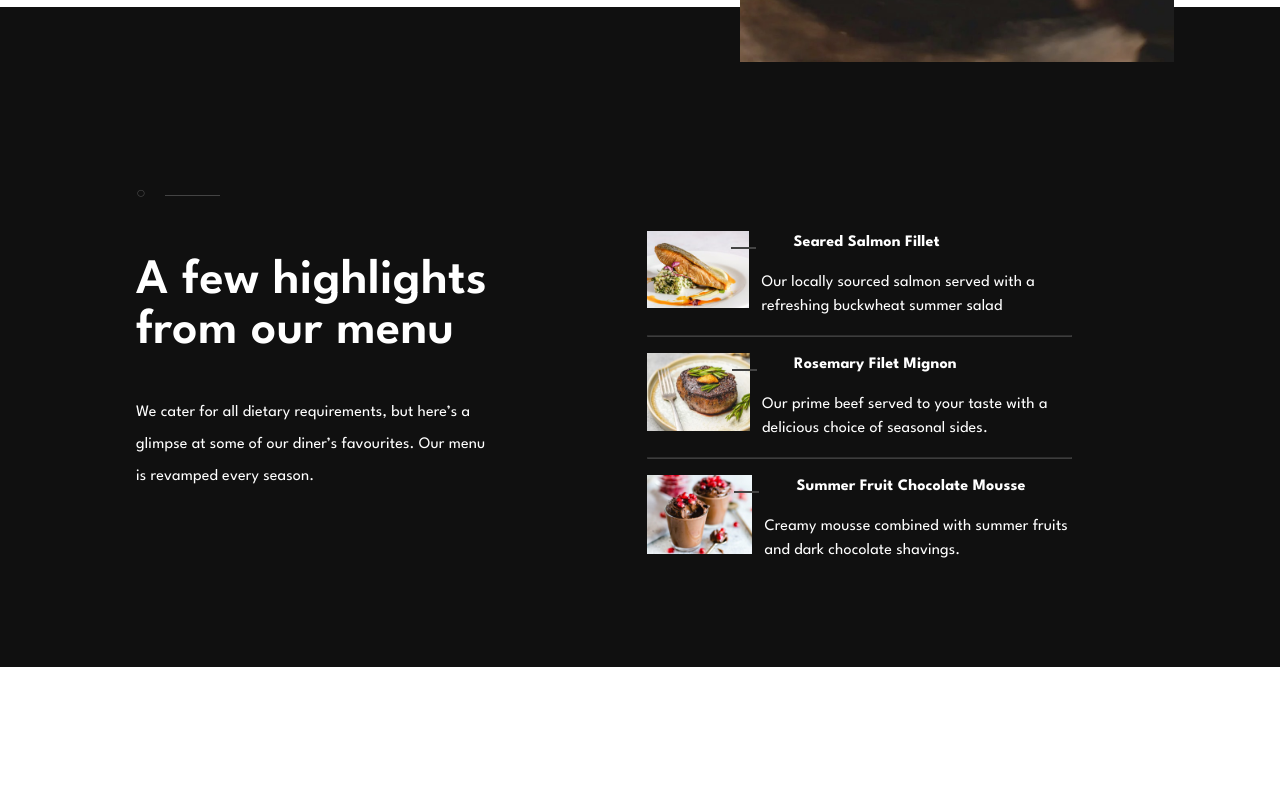
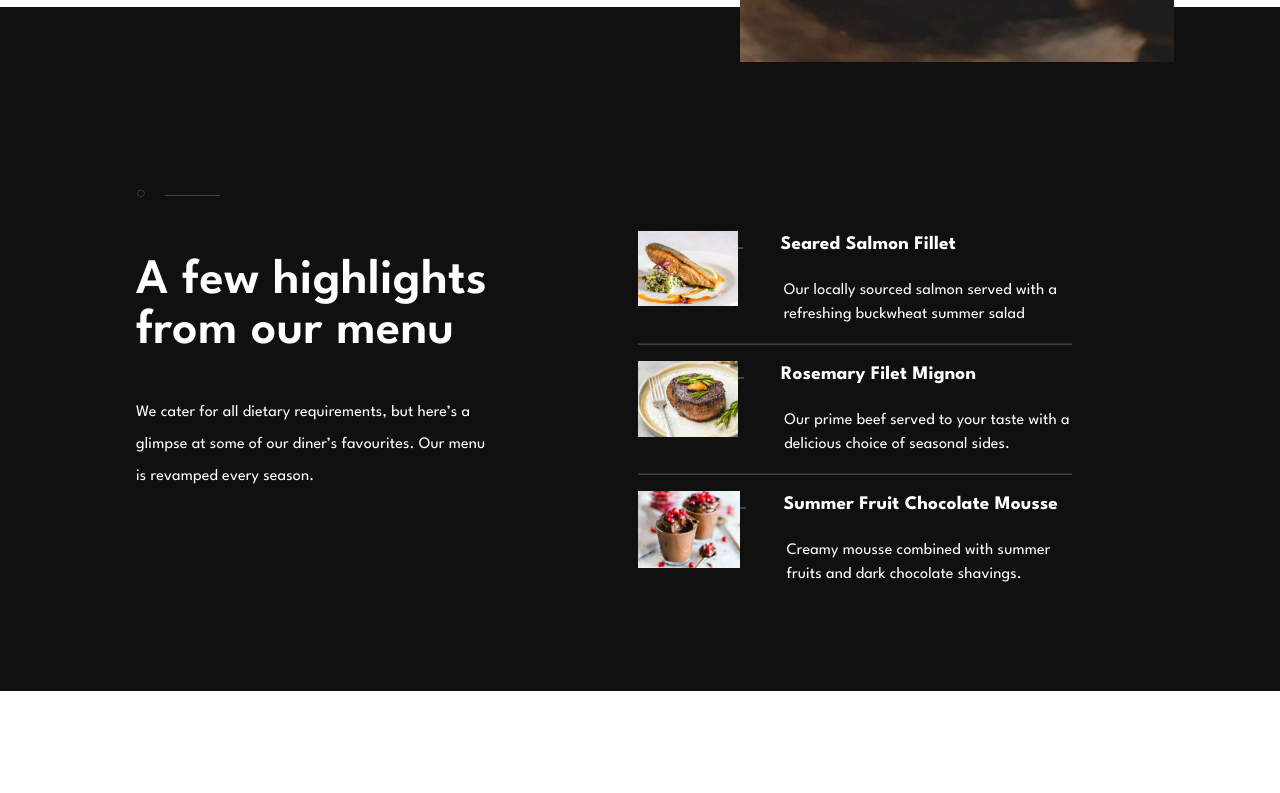
Before and after one commit to ItaloDev-Marcelo/DineRestaurant-CH-MUI-17, a React (Vite) app: page / in a window 1280 px wide. Shown: the part 2000-2793 px from the top of the page. Built offline with nearby package versions, Linux system fonts and the light colour scheme.

Commit message:
up part 1

```diff
--- a/src/App.css
+++ b/src/App.css
@@ -23,7 +23,7 @@ body
   background-repeat: no-repeat;
   background-position: center;
   background-size: cover;
-  height: 100vh;
+  height: 80vh;
   width: 100vw;
 }
 
@@ -159,17 +159,28 @@ h5 {
 }
 
 
+@media (min-width: 414px) {
+
+body
+.Dine-home {
+  height: 75vh;
+}
+
+}
 
 
-@media (min-width: 600px)  {
+@media (min-width: 800px)  {
 
 body
 .Dine-home {
   background-image: url(./assets/images/homepage/hero-bg-tablet@2x.jpg);
   height: 984px;
+  background-position: top 25% center;
   width: 100%;
 
 }
+
+
 
 hr {
   width: 100%;
@@ -202,13 +213,6 @@ picture div img  {
    margin-left: -2em;
 }
 
-
-.Middle-Page {
-  background-image: url(./assets/images/homepage/ready-bg-desktop.jpg);
-}
-
-
-
 .Middle-Page {
   background-image: url(./assets/images/homepage/ready-bg-tablet@2x.jpg);
 }
@@ -224,6 +228,33 @@ picture div img  {
 
 
 }
+
+
+@media (min-width: 900px) {
+
+  body
+.Dine-home {
+  background-position: top 10% center;
+
+
+  width: 100vw;
+  height: 984px;
+}
+
+.list-info h3 {
+  padding: 0 ;
+  font-size: 1.3em;
+}
+
+
+
+.list-info p {
+  font-size: 1.3em;
+}
+
+
+
+  }
 
 
 @media (min-width: 1200px)  {
@@ -249,6 +280,9 @@ picture div img  {
     height: 2px;
     background-color: #444444;
   }
+
+
+
 
 
 
@@ -305,7 +339,7 @@ picture div img  {
   }
 
   picture div img  {
-    width: 100% !important;
+    width: 77% !important;
   }
 
 
@@ -344,13 +378,20 @@ picture div img  {
     max-width: 500px;
   }
 
+  .list-info h3 {
+    padding: 0 ;
+    font-size: 1.2em;
+  }
+
+  .list-info p {
+    font-size: 1em;
+    margin-left: .2em;
+  }
+
 
 
 
 }
-
-
-
 
 
 @media (min-width: 1440px)  {
@@ -367,4 +408,5 @@ picture div img  {
 
 
 
+
 }
--- a/src/Pages/AboutUs.jsx
+++ b/src/Pages/AboutUs.jsx
@@ -54,7 +54,7 @@ export default function AboutUs() {
        </Stack>
 
 
-       <Stack component='article'  display='flex' flexDirection={{lg: 'row-reverse'}}   justifyContent={{xs: 'center', lg: 'flex-end'}} alignItems='center'   >
+       <Stack component='article' className="L1"  display='flex' flexDirection={{lg: 'row-reverse'}}   justifyContent={{xs: 'center', lg: 'flex-end'}} alignItems='center'   >
               <Box className='mobile reveal'>
               <img src={FoodPlate1} alt="" />
               </Box>
--- a/src/Pages/Home.jsx
+++ b/src/Pages/Home.jsx
@@ -19,10 +19,10 @@ export default function Home() {
         <AppBar className='reveal home-element-1' color='trasparent' position='static' sx={{display: {xs: 'none', lg: 'block'}, boxShadow: 'none', paddingTop: '3em', paddingLeft: '10em'}} >
            <img src={logo} alt=''/>
         </AppBar>
-        <Box className='reveal home-element' sx={{color: 'white',maxWidth: {lg: '700px'}, padding: {xs: '4em'}, position: 'relative', top: {xs: '9em', sm: '10em', md: '25em', lg: '1.5em'}, left: {lg: '5.5em'}, textAlign: {xs: 'center', lg: 'left'}}}>
-           <Typography component='p' margin='1em 0'  display={{xs: 'block', lg: 'none'}}> <Typography component='strong' fontSize={{xs: '2em', md: '2.5em'}}>dine</Typography>   </Typography>
-           <Typography component='h1' fontSize={{xs: '2em', md: '4em', lg: '5em'}} padding={{xs: '0 1em',md : '0 4em', lg: '0'}} marginBottom={{xs: '1em' ,lg: '0'}} lineHeight={{xs:'1.2em', lg: '1.3em'}}>Exquisite dining since 1989</Typography>
-           <Typography component='p' maxWidth={{lg: '400px'}} margin='1em 0' padding={{md: '0 13em', lg: '0'}} fontSize={{md: '1.3em'}} lineHeight={{xs: '1.5em', lg: '1.7em'}} >Experience our seasonal menu in beautiful country surroundings. Eat the freshest produce from
+        <Box className='reveal home-element' sx={{color: 'white',maxWidth: {lg: '700px'}, padding: {xs: '4em'}, position: 'relative', top: {xs: '4em', sm: '24em',  lg: '1.5em'}, left: {lg: '5.5em'}, textAlign: {xs: 'center', lg: 'left'}}}>
+           <Typography component='p' margin='1em 0'  display={{xs: 'block', lg: 'none'}}> <Typography component='strong' fontSize={{xs: '2em', sm: '3.5em'}}>dine</Typography>   </Typography>
+           <Typography component='h1' fontSize={{xs: '2em', sm: '4em', lg: '5em'}} padding={{xs: '0 1em',sm : '0 2em', lg: '0'}} marginBottom={{xs: '1em' ,lg: '0'}} lineHeight={{xs:'1.2em', lg: '1.3em'}}>Exquisite dining since 1989</Typography>
+           <Typography component='p' maxWidth={{lg: '400px'}} margin='1em 0' padding={{sm: '0 13em', lg: '0'}} fontSize={{md: '1.3em'}} lineHeight={{xs: '1.5em', lg: '1.7em'}} >Experience our seasonal menu in beautiful country surroundings. Eat the freshest produce from
            the comfort of our farmhouse.</Typography>
            <Button sx={{background: 'trasparent', width: '200px', height: '50px', fontWeight: '600', position: 'relative', top: '2em', border: 'none', outline: '1px solid white',color: '#fff', '&:hover': {background: 'white', color: '#000'}}}>Book a table</Button>
         </Box>
--- a/src/Pages/MenuSection.jsx
+++ b/src/Pages/MenuSection.jsx
@@ -41,8 +41,8 @@ export default function MenuSection() {
                     <Box className='bubble'>○</Box>
                     <Box className='line'></Box>
                 </Box>
-                <Typography component='h2' fontSize={{xs:'2em', md: '3em' ,lg: '3.1em'}} margin={{xs: '1em 0 .5em 0', md: '1em 7em .5em 7em', lg: '1em 0 .5em 0'}} >A few highlights from our menu</Typography>
-                <Typography component='p' margin={{xs: '1em 0 4em 0', md: '1em 20em 4em 20em', lg: '1em 0 4em 0',}}  maxWidth={{lg: '350px'}} lineHeight={{lg: '2em'}} >We cater for all dietary requirements, but here’s a glimpse at some of our diner’s favourites.
+                <Typography component='h2' fontSize={{xs:'2em', md: '3em' ,lg: '3.1em'}} margin={{xs: '1em 0 .5em 0', md: '1em 5em .5em 5em', lg: '1em 0 .5em 0'}} >A few highlights from our menu</Typography>
+                <Typography component='p' margin={{xs: '1em 0 4em 0', md: '1em 17em 4em 17em', lg: '1em 0 4em 0',}}  maxWidth={{lg: '350px'}} lineHeight={{lg: '2em'}} >We cater for all dietary requirements, but here’s a glimpse at some of our diner’s favourites.
                     Our menu is revamped every season.</Typography>
 
             </Stack>
@@ -51,10 +51,10 @@ export default function MenuSection() {
             <Stack className="foodList" padding={{md: '4em 6em'}} display='flex' flexDirection='column'>
                 <Box className='revealRight' sx={{ display: 'flex', flexDirection: {xs: 'column', md: 'row'}, textAlign: {xs: 'center', md: 'left'} }}>
                     <Box className='image-container'>
-                        <Box className='mobile'>
+                        <Box className='mobile' zIndex='2 ' position='relative'>
                             <img src={Salmon0} alt="" />
                         </Box>
-                        <Box className='tablet desktop '>
+                        <Box className='tablet desktop ' zIndex='2' position='relative'>
                             <img src={Salmon1} alt="" />
                         </Box>
 
@@ -67,10 +67,10 @@ export default function MenuSection() {
                 <hr />
                 <Box className='revealRight' sx={{ display: 'flex',  flexDirection: {xs: 'column', md: 'row'}, textAlign: {xs: 'center', md: 'left'} }}>
                 <Box className='image-container'>
-                        <Box className='mobile'>
+                        <Box className='mobile'  zIndex='2 ' position='relative'>
                             <img src={Beef0} alt="" />
                         </Box>
-                        <Box className='tablet desktop  '>
+                        <Box className='tablet desktop'  zIndex='2 ' position='relative'>
                             <img src={Beef1} alt="" />
                         </Box>
 
@@ -83,10 +83,10 @@ export default function MenuSection() {
                 <hr />
                 <Box className='revealRight' sx={{ display: 'flex', flexDirection: {xs: 'column', md: 'row'},textAlign: {xs: 'center', md: 'left'}  }}>
                 <Box className='image-container'>
-                        <Box className='mobile'>
+                        <Box className='mobile'  zIndex='2 ' position='relative'>
                             <img src={ Snack0} alt="" />
                         </Box>
-                        <Box className='tablet desktop  '>
+                        <Box className='tablet desktop'   zIndex='2 ' position='relative'>
                             <img src={ Snack1} alt="" />
                         </Box>
                     </Box>
```
Also changed, not shown: src/Pages/BookATableSection.jsx (+7 -7 lines).
